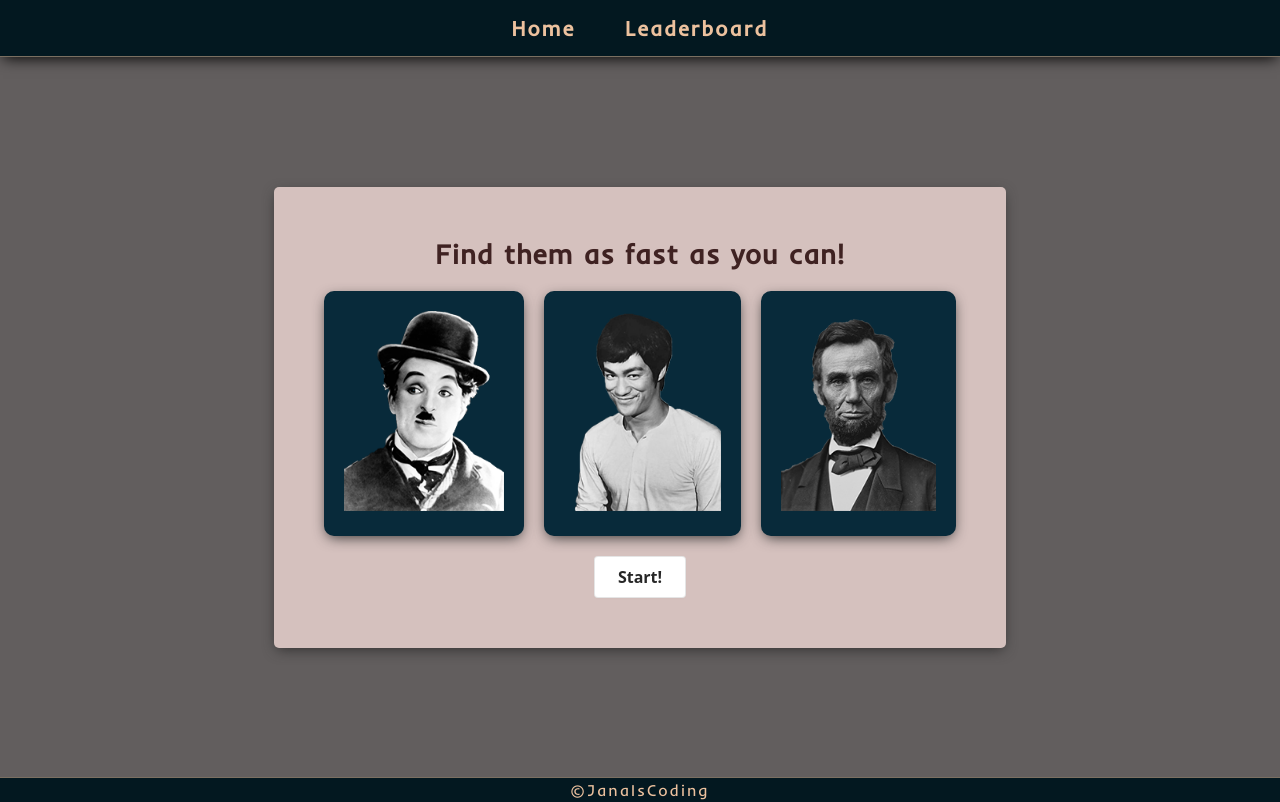
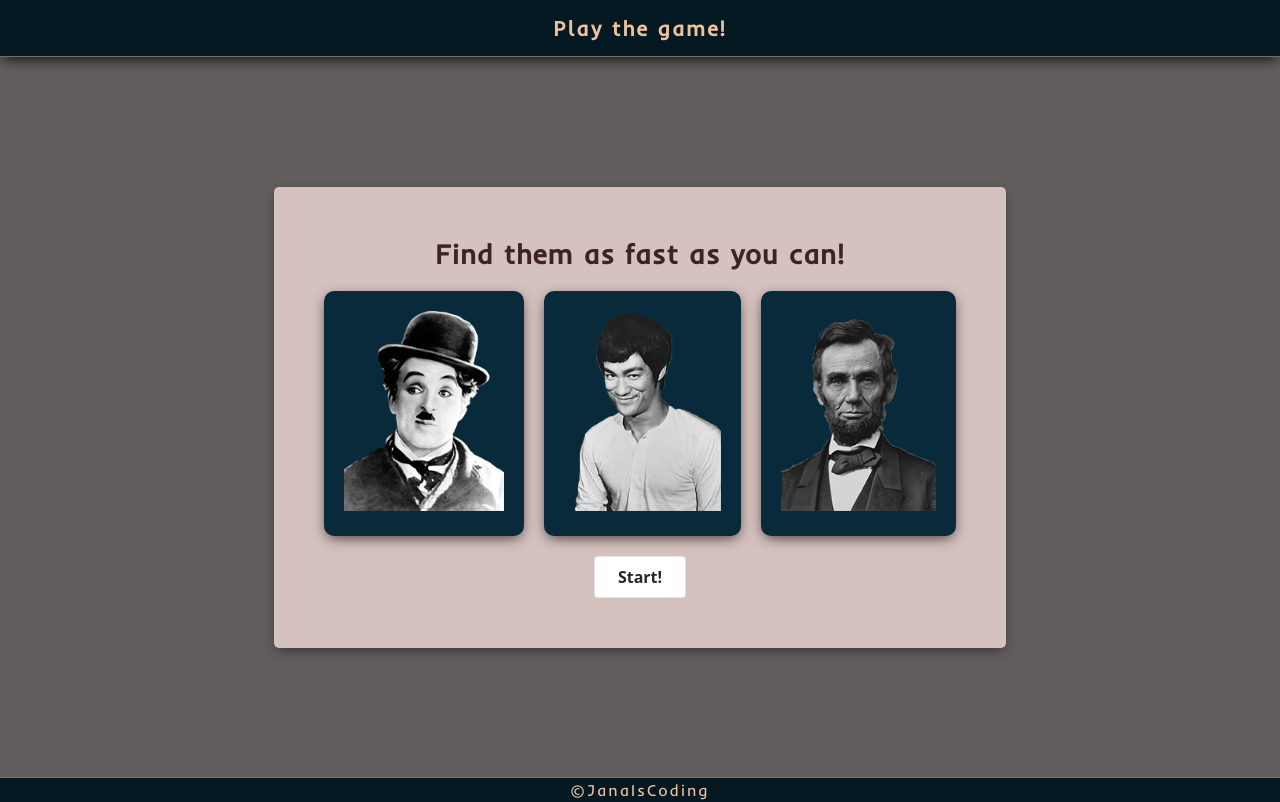
Before and after one commit to janaiscoding/photo-tagging-app, a React (Create React App) app: page / in a window 1280 px wide. Built offline with nearby package versions, Linux system fonts and the light colour scheme.

Commit message:
Remove leaderboard from navbar and make selection box appear on top sometimes

```diff
--- a/src/components/Leaderboard.js
+++ b/src/components/Leaderboard.js
@@ -1,12 +1,11 @@
 import React, { useEffect, useState } from "react";
-import { getDocs, collection } from "firebase/firestore";
+import { collection, getDocs } from "firebase/firestore";
 import db from "../firebase";
 import { Link } from "react-router-dom";
 
 const Leaderboard = ({ restartGame }) => {
   const [scores, setScores] = useState([]);
   useEffect(() => {
-    console.log("how often does this get changed");
     async function getData() {
       try {
         const querySnapshot = await getDocs(collection(db, "leaderboard"));
@@ -20,11 +19,27 @@ const Leaderboard = ({ restartGame }) => {
       } catch (err) {
         console.log(err);
       }
+      // const recentLeaderboard = query(
+      //   collection(db, "leaderboard"),
+      //   orderBy("timer"),
+      //   limit(15)
+      // );
+      // let tempArr = [];
+      // onSnapshot(recentLeaderboard, (snapshot) => {
+      //   snapshot.docChanges().forEach((change) => {
+      //     let newScore = change.doc.data();
+      //     console.log(newScore);
+      //     tempArr.push(newScore);
+      //     setScores(tempArr);
+      //     console.log("on change i set the new array scores");
+      //   });
+      // });
     }
     getData();
+    console.log(`my new scores just got changed inside use effect`, scores);
   }, []);
 
-  const allScores = scores.map((entry, i) => {
+  let allScores = scores.map((entry, i) => {
     return (
       <div key={i} className="board-entry">
         <p className="username">
--- a/src/components/Navbar.js
+++ b/src/components/Navbar.js
@@ -21,7 +21,7 @@ const Navbar = ({ targets, timer, handleTimer }) => {
     <>
       <nav className="nav-bar">
         <Link to="/" onClick={handleTimer}>
-          Home
+          Play the game!
         </Link>
         {timer === 0 ? (
           ""
@@ -31,10 +31,6 @@ const Navbar = ({ targets, timer, handleTimer }) => {
             <div className="timer"> Timer: {(timer / 1000).toFixed(2)} s </div>
           </>
         )}
-
-        <Link to="/leaderboard" onClick={handleTimer}>
-          Leaderboard
-        </Link>
       </nav>
     </>
   );
--- a/src/components/SelectionBox.js
+++ b/src/components/SelectionBox.js
@@ -23,8 +23,13 @@ const SelectionBox = ({
   useEffect(() => {
     const selBox = document.querySelector(".selection-box");
     if (selBox) {
-      selBox.style.left = clickCoord[0] + 50 + "px";
-      selBox.style.top = clickCoord[1] + 50 + "px";
+      if (clickCoord[1] < 450) {
+        selBox.style.left = clickCoord[0] + 20 + "px";
+        selBox.style.top = clickCoord[1] + 20 + "px";
+      } else if (clickCoord[1] > 450) {
+        selBox.style.left = clickCoord[0] + 50 + "px";
+        selBox.style.top = clickCoord[1] - 150 + "px";
+      }
     }
   });
 
--- a/src/styles/styles.css
+++ b/src/styles/styles.css
@@ -118,6 +118,7 @@
   font-size: 1.4rem;
   display: flex;
   flex-direction: column;
+  align-items: end;
 }
 
 .targets-wrapper {
```
